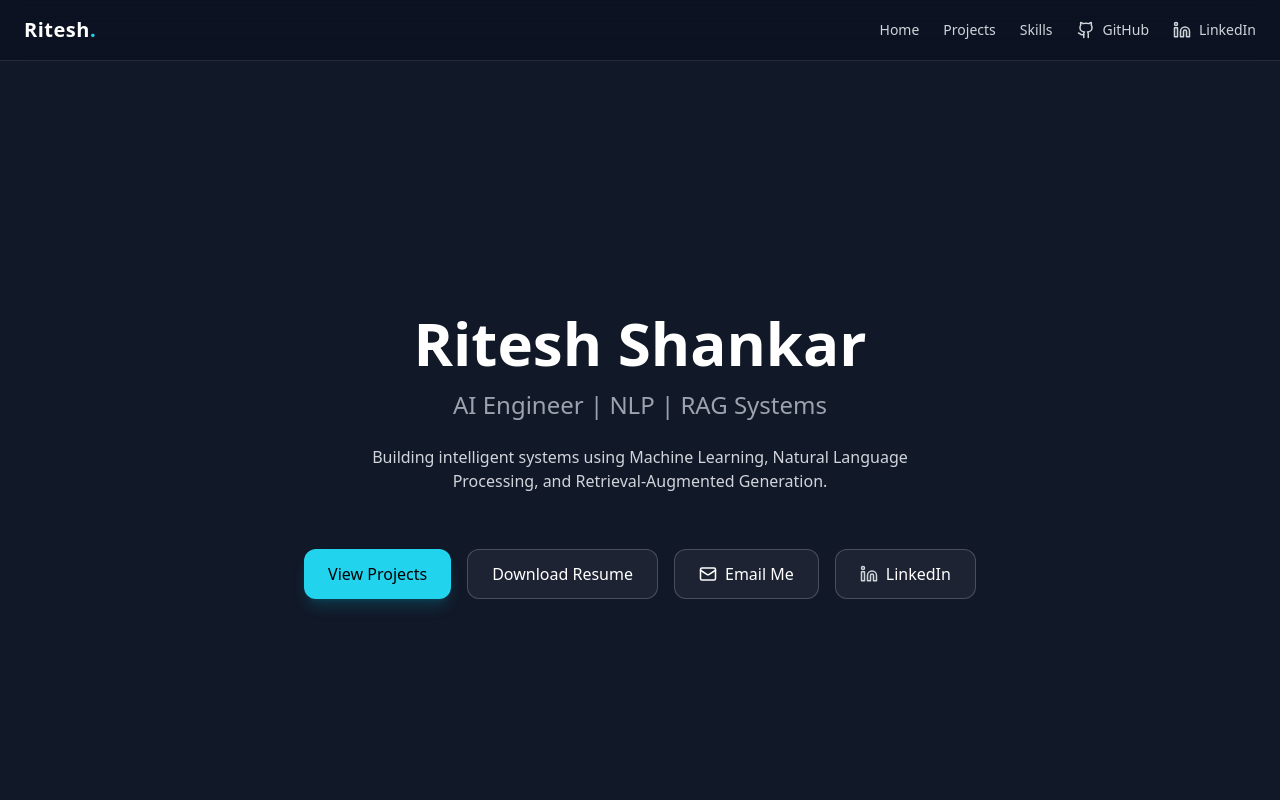
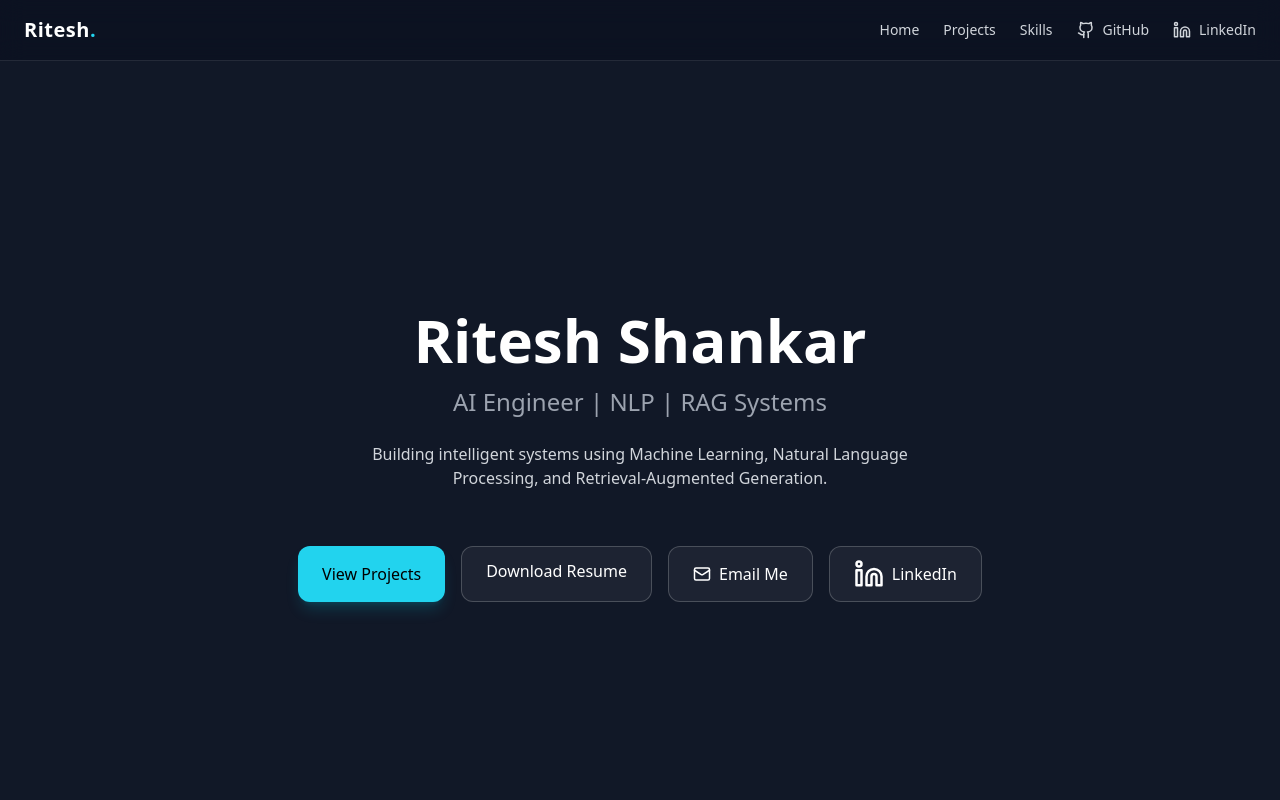
Before and after one commit to Ritesh02s/portfoli-site, a React (Vite) app: page / in a window 1280 px wide. Shown: the top 800 px of the page. Built offline with nearby package versions, Linux system fonts and the light colour scheme.

Commit message:
icon update check

```diff
--- a/src/App.jsx
+++ b/src/App.jsx
@@ -117,7 +117,7 @@ function App() {
             rel="noreferrer"
             className="flex items-center gap-2 rounded-xl border border-white/20 bg-white/5 px-6 py-3 font-medium text-white transition hover:bg-white hover:text-black"
           >
-            <Linkedin size={18} className="text-gray-300" />
+            <Linkedin size={30} className="text-white" />
             LinkedIn
           </motion.a>
         </div>
```
